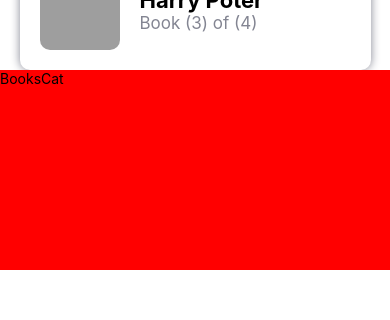
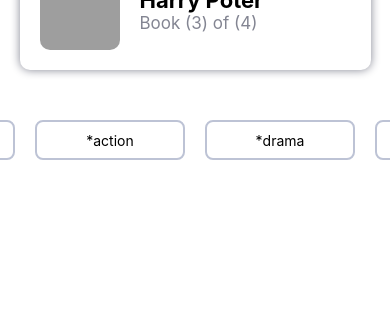
Before and after one commit to xPompo/bookReader, a React Native app: screen /home in a window 390 px wide. Shown: the part 356-676 px from the top of the page. Built offline with nearby package versions, Linux system fonts and the light colour scheme; grey boxes are pictures that could not be loaded.

Commit message:
filterWillStart

```diff
--- a/components/homeComp/BooksCategories.js
+++ b/components/homeComp/BooksCategories.js
@@ -1,13 +1,63 @@
 import React from "react";
-import { View, Text, StyleSheet } from "react-native";
+import { View, Text, StyleSheet, FlatList } from "react-native";
+import { Colors } from "../../constant/Colors";
 
 export default function BooksCategories() {
+  const DUMMY_TEXT = [
+    { id: "1", name: "fancy", icon: "*" },
+    { id: "2", name: "action", icon: "*" },
+    { id: "3", name: "drama", icon: "*" },
+    { id: "4", name: "horror", icon: "*" },
+  ];
+
+  const render = ({ item, index }) => {
+    return (
+      <View style={styles.CategoryItemContainer}>
+        <View style={styles.textContainer}>
+          <Text>{item.icon}</Text>
+          <Text>{item.name}</Text>
+        </View>
+      </View>
+    );
+  };
+
   return (
     <View style={styles.container}>
-      <Text>BooksCat</Text>
+      <FlatList
+        contentContainerStyle={styles.container}
+        showsHorizontalScrollIndicator={false}
+        horizontal={true}
+        data={DUMMY_TEXT}
+        renderItem={render}
+        keyExtractor={(item) => item.id}
+      />
     </View>
   );
 }
 const styles = StyleSheet.create({
-  container: { backgroundColor: "red", width: "100%", height: 200 },
+  container: {
+    backgroundColor: Colors.W,
+    width: "100%",
+    justifyContent: "center",
+    alignItems: "center",
+    height: 100,
+  },
+  textContainer: {
+    flexDirection: "row",
+    justifyContent: "flex-start",
+    alignItems: "center",
+  },
+  CategoryItemContainer: {
+    width: 150,
+    height: 40,
+    justifyContent: "center",
+    alignItems: "center",
+    borderColor: Colors.gray,
+    backgroundColor: Colors.W,
+    borderWidth: 2,
+    borderRadius: 8,
+    marginHorizontal: 10,
+    elevation: 4,
+    shadowColor: Colors.grayDark,
+  },
 });
--- a/components/homeComp/ReminderRead.js
+++ b/components/homeComp/ReminderRead.js
@@ -34,6 +34,7 @@
 }
 const styles = StyleSheet.create({
   container: {
+    marginBottom: 20,
     width: "90%",
     borderRadius: 10,
     backgroundColor: Colors.W,
--- a/screens/Home.js
+++ b/screens/Home.js
@@ -1,5 +1,5 @@
 import React from "react";
-import { View, Text, StyleSheet, Platform, StatusBar } from "react-native";
+import { View, StyleSheet, Platform, StatusBar } from "react-native";
 import BooksCategories from "../components/homeComp/BooksCategories";
 import ReminderRead from "../components/homeComp/ReminderRead";
 import WelcomeComp from "../components/homeComp/WelcomeComp";
```
